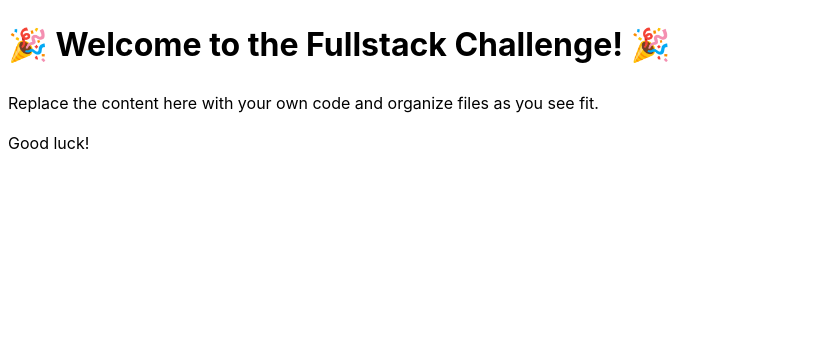
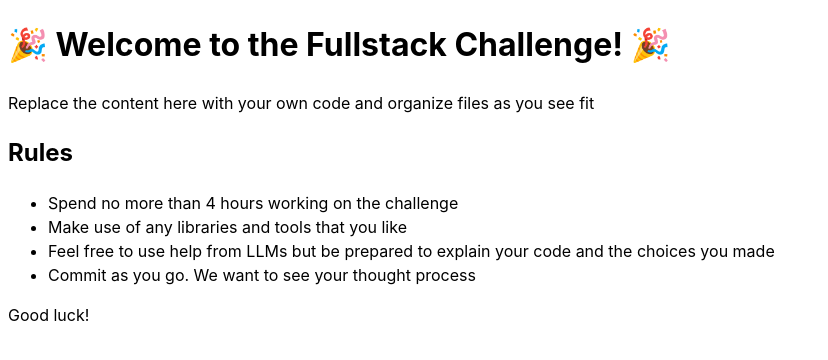
Before and after one commit to wilverine7/fullstack-challenge, a React (Vite) app in the folder frontend/: page / in a window 1280 px wide. Shown: the top 360 px of the page, without its empty margins (0-828 px from the left). Built offline with nearby package versions, Linux system fonts and the light colour scheme.

Commit message:
Update readme and intro page

```diff
--- a/frontend/src/App.tsx
+++ b/frontend/src/App.tsx
@@ -3,7 +3,14 @@ function App() {
   return (
     <div>
       <h1>🎉 Welcome to the Fullstack Challenge! 🎉</h1>
-      <p>Replace the content here with your own code and organize files as you see fit.</p>
+      <p>Replace the content here with your own code and organize files as you see fit</p>
+      <h2>Rules</h2>
+      <ul>
+        <li>Spend no more than 4 hours working on the challenge</li>
+        <li>Make use of any libraries and tools that you like </li>
+        <li>Feel free to use help from LLMs but be prepared to explain your code and the choices you made</li>
+        <li>Commit as you go. We want to see your thought process</li>
+      </ul>
       <p>Good luck!</p>
     </div>
   )
```
Also changed, not shown: 1 other file (tests, documents, lock files or other folders).
